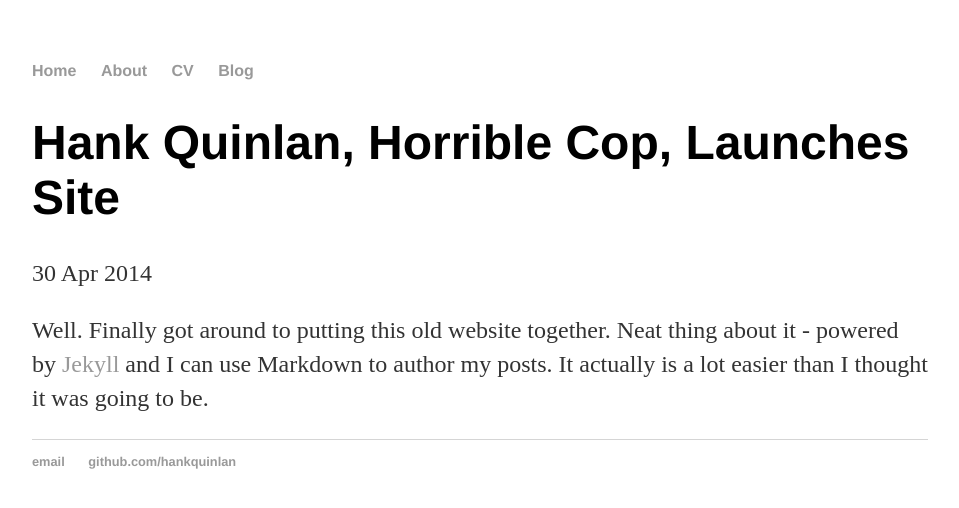
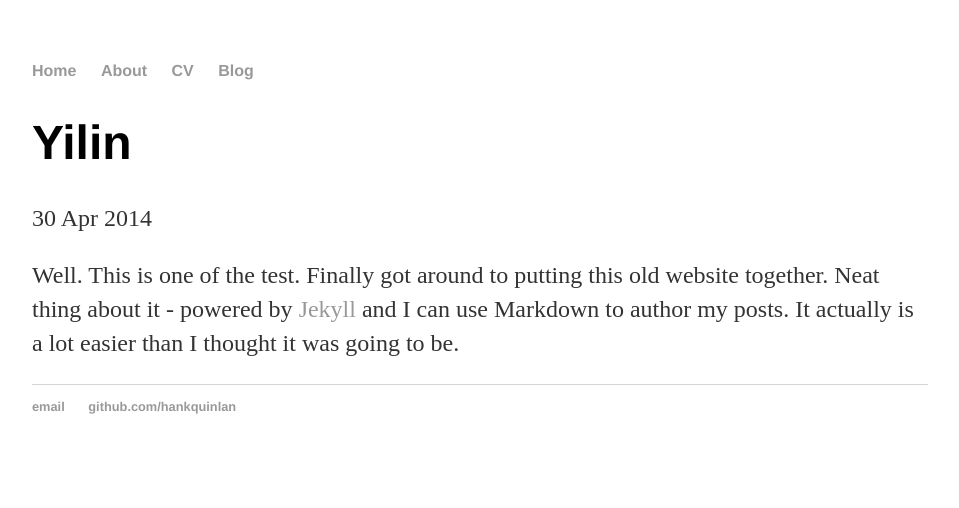
Before and after one commit to YilinGUO/YilinGUO.github.io, a Jekyll site: the page built from _posts/2014-04-30-hank-quinlan-site-launched.md, in a window 1280 px wide. Shown: the top 508 px of the page, without its empty margins (160-1119 px from the left). Built offline with Jekyll 4.4.1, drawn with Linux system fonts in a browser that asks for light colours.

Commit message:
updated all

```diff
--- a/_posts/2014-04-30-hank-quinlan-site-launched.md
+++ b/_posts/2014-04-30-hank-quinlan-site-launched.md
@@ -1,7 +1,7 @@
 ---
 layout: post
-title: "Hank Quinlan, Horrible Cop, Launches Site"
+title: "Yilin"
 date: 2014-04-30
 ---
 
-Well. Finally got around to putting this old website together. Neat thing about it - powered by [Jekyll](http://jekyllrb.com) and I can use Markdown to author my posts. It actually is a lot easier than I thought it was going to be.
+Well. This is one of the test. Finally got around to putting this old website together. Neat thing about it - powered by [Jekyll](http://jekyllrb.com) and I can use Markdown to author my posts. It actually is a lot easier than I thought it was going to be.
--- a/blog/atom.xml
+++ b/blog/atom.xml
@@ -8,7 +8,7 @@ layout: feed
  <link href="http://YilinGUO.github.io/blog/atom.xml" rel="self"/>
  <link href="http://YilinGUO.github.io/blog"/>
  <updated>{{ site.time | date_to_xmlschema }}</updated>
- <id>http://hankquinlan.github.io/blog</id>
+ <id>http://YilinGUO.github.io/blog</id>
  <author>
    <name>Yilin GUO</name>
    <email>guoyilin@umich.edu</email>
--- a/cv/index.html
+++ b/cv/index.html
@@ -10,8 +10,8 @@ title: CV of Your Name
 					<strong>Affiliation</strong><br>
 					Street Address<br>
 					City State 12345<br>
-					<abbr title="phone">P:</abbr> (123) 456-7890<br>
-					<span class="obfuscate">youremailaddress@email.com</span>
+					<abbr title="phone">Phone:</abbr> (734)846-1766<br>
+					<span class="obfuscate">guoyilin@umich.com</span>
 					</address>
 
 					<h2>Select Publications</h2>
```
